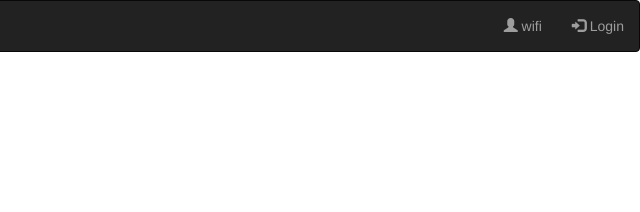
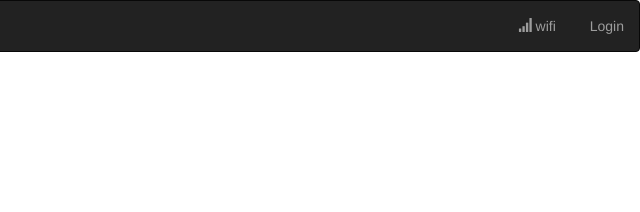
Before and after one commit to Priyanshu-choudhary/web, a plain HTML site: page bootstrap/navbar.html in a window 1280 px wide. Shown: the full height of the page, 640-1280 px from the left. Drawn offline with nearby package versions, Linux system fonts and the light colour scheme.

Commit message:
Thu  7 Sep 10:42:10 IST 2023

```diff
--- a/bootstrap/navbar.html
+++ b/bootstrap/navbar.html
@@ -23,8 +23,8 @@
 <li><a href="#">System </a></li>
 	</ul>
     <ul class="nav navbar-nav navbar-right">
-      <li><a href="#"><span class="glyphicon glyphicon-user"></span> wifi</a></li>
-      <li><a href="#"><span class="glyphicon glyphicon-log-in"></span> Login</a></li>
+      <li><a href="#"><span class="glyphicon glyphicon-signal"></span> wifi</a></li>
+      <li><a href="#"><span class="glyphicon glyphicon-battery"></span> Login</a></li>
     </ul>
   </div>
 </nav>
```
